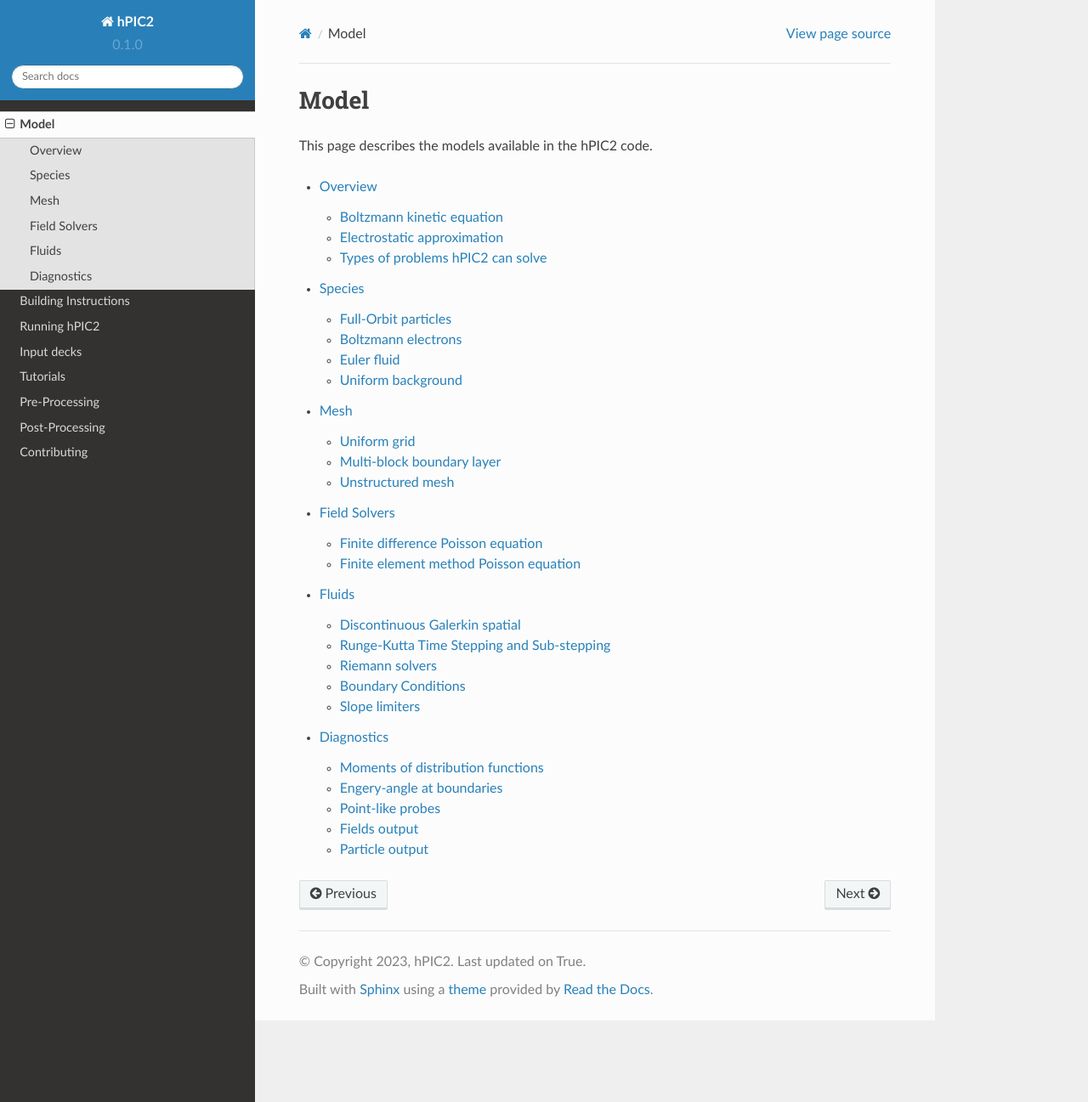
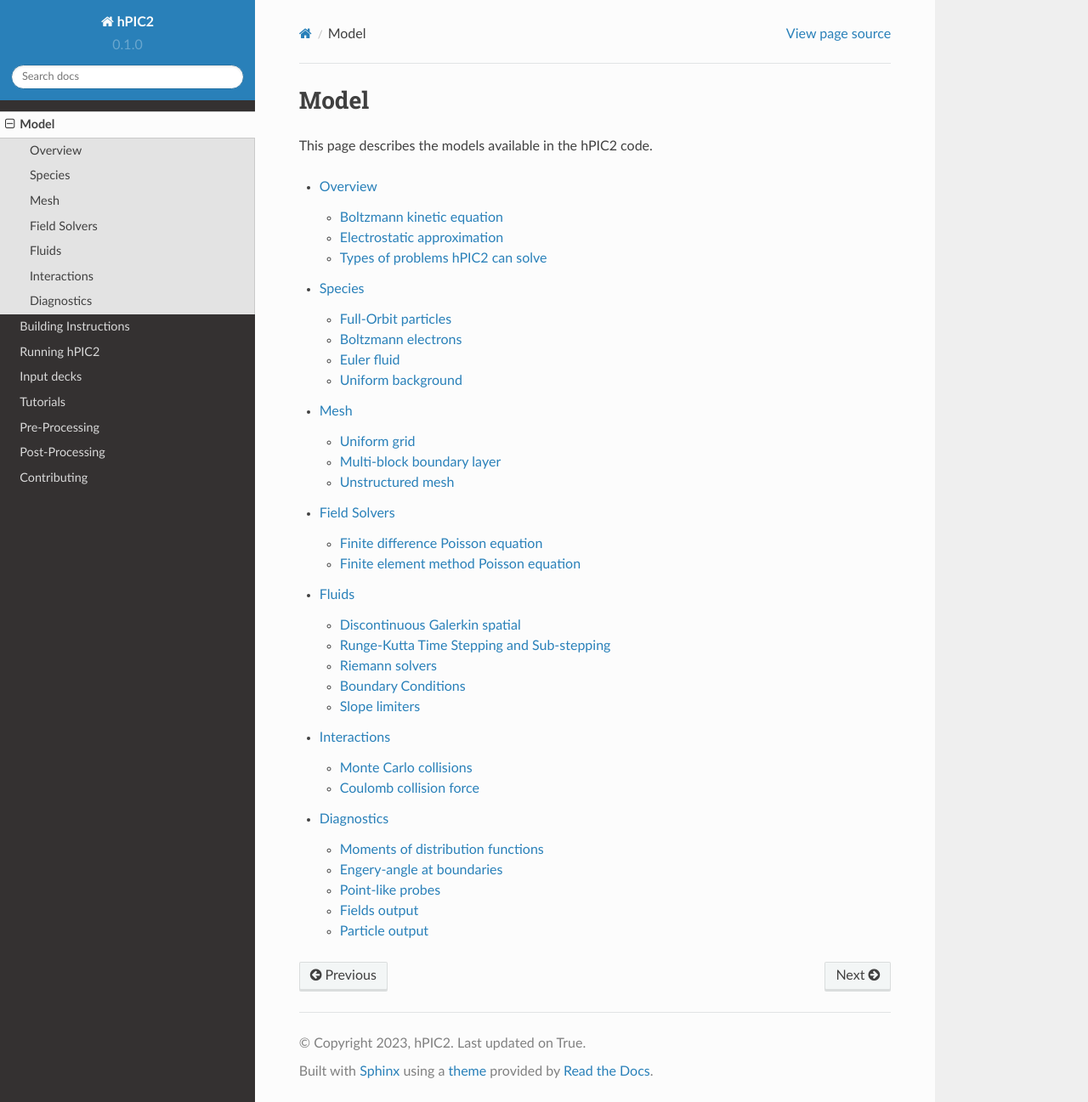
Before and after one commit to lcpp-org/hpic2doc, a Sphinx documentation site: the page built from docs/source/model.rst, in a window 1280 px wide and 1297 px high. Shown: the whole window at 85% size. Built offline with Sphinx 7.4.7 and the Read the Docs theme 2.0.0, drawn with Linux system fonts in a browser that asks for light colours.

Commit message:
Add an interactions page to model

```diff
--- /dev/null
+++ b/docs/source/interactions.rst
@@ -0,0 +1,8 @@
+Interactions
+=============
+
+Monte Carlo collisions
+-----------------------
+
+Coulomb collision force
+----------------------------
--- a/docs/source/model.rst
+++ b/docs/source/model.rst
@@ -11,4 +11,5 @@ This page describes the models available in the hPIC2 code.
    mesh
    field_solvers
    fluids
+   interactions
    diagnostics
```
